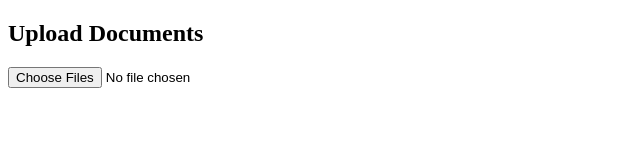
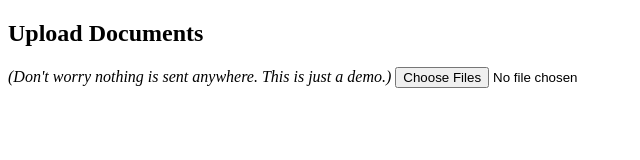
Before and after one commit to PratikDeoghare/multi-file-input, a plain HTML site: page index.html in a window 1280 px wide. Shown: the whole page, without its empty margins (0-640 px from the left). Drawn offline with Linux system fonts and the light colour scheme.

Commit message:
Update index.html

```diff
--- a/index.html
+++ b/index.html
@@ -19,8 +19,8 @@
 </head>
 <body>
 
-  <h2>Upload Documents</h2>
-
+  <h2>Upload Documents </h2>
+  <i> (Don't worry nothing is sent anywhere. This is just a demo.)  </i>
   <input type="file" id="Documents" multiple />
 
   <table>
```
